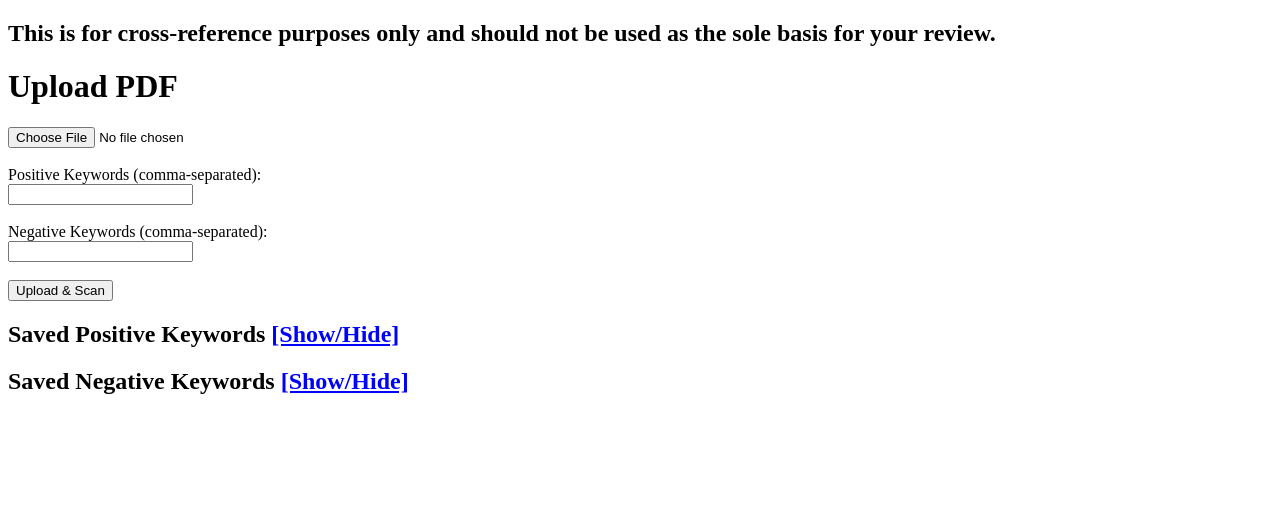
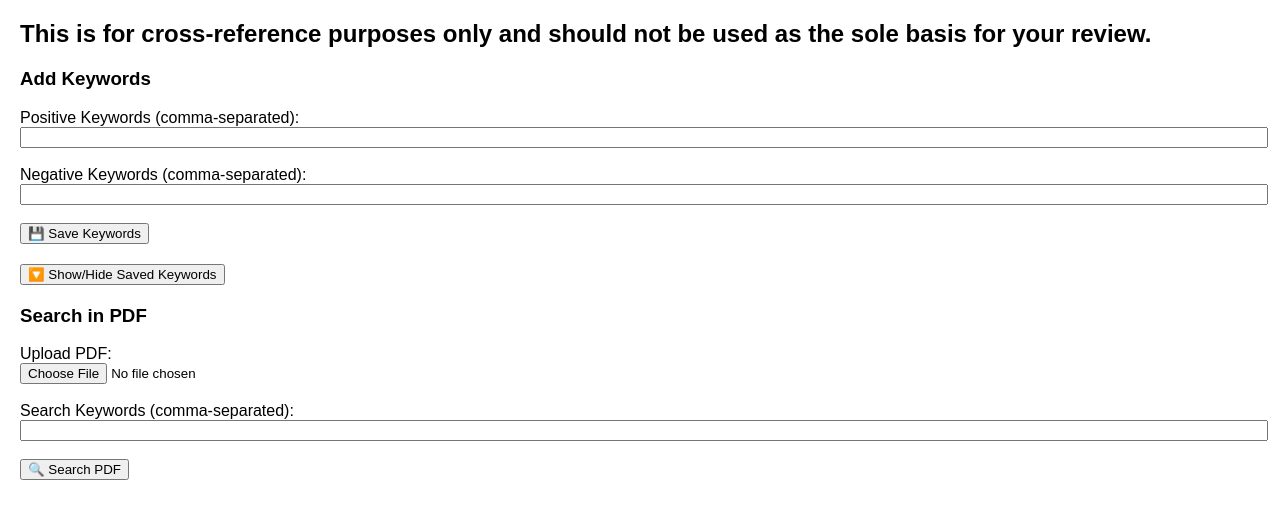
Before and after one commit to Aaronicc/pdf-keyword-search, a Flask app: page / in a window 1280 px wide. Shown: the top 519 px of the page. Run offline with Flask 3, Linux system fonts and the light colour scheme; data that the repository does not hold is empty.

Commit message:
Update index.html

```diff
--- a/templates/index.html
+++ b/templates/index.html
@@ -4,99 +4,92 @@
     <meta charset="UTF-8">
     <title>PDF Keyword Search</title>
     <style>
-        .toggle-button {
-            margin-top: 10px;
-            cursor: pointer;
-            color: blue;
-            text-decoration: underline;
+        body { font-family: Arial, sans-serif; margin: 20px; }
+        .section { margin-bottom: 20px; }
+        .hidden { display: none; }
+        .match-highlight { font-weight: bold; color: green; }
+    </style>
+    <script>
+        function toggleVisibility(id) {
+            const el = document.getElementById(id);
+            el.classList.toggle("hidden");
         }
-        .hidden {
-            display: none;
-        }
-    </style>
+    </script>
 </head>
 <body>
+
     <h2>This is for cross-reference purposes only and should not be used as the sole basis for your review.</h2>
 
-    <h1>Upload PDF</h1>
-    <form method="POST" enctype="multipart/form-data">
-        <input type="file" name="pdf" accept=".pdf" required><br><br>
+    <!-- Add Keywords Form -->
+    <div class="section">
+        <h3>Add Keywords</h3>
+        <form action="/add_keywords" method="POST">
+            <label>Positive Keywords (comma-separated):</label><br>
+            <input type="text" name="positive_keywords" style="width: 100%;"><br><br>
 
-        <label>Positive Keywords (comma-separated):</label><br>
-        <input type="text" name="positive_keywords"><br><br>
+            <label>Negative Keywords (comma-separated):</label><br>
+            <input type="text" name="negative_keywords" style="width: 100%;"><br><br>
 
-        <label>Negative Keywords (comma-separated):</label><br>
-        <input type="text" name="negative_keywords"><br><br>
+            <button type="submit">💾 Save Keywords</button>
+        </form>
+    </div>
 
-        <input type="submit" value="Upload & Scan">
-    </form>
-
-    <div>
-        <h2>Saved Positive Keywords <span class="toggle-button" onclick="toggleSection('posSection')">[Show/Hide]</span></h2>
-        <div id="posSection">
+    <!-- Toggle Saved Keywords -->
+    <div class="section">
+        <button onclick="toggleVisibility('savedKeywords')">🔽 Show/Hide Saved Keywords</button>
+        <div id="savedKeywords" class="hidden">
+            <h4>Saved Positive Keywords:</h4>
             <ul>
-                {% for k in pos_keywords %}
-                <li>
-                    <form method="POST" action="{{ url_for('edit', keyword_id=k[0]) }}" style="display:inline;">
-                        <input type="text" name="new_word" value="{{ k[1] }}">
-                        <button type="submit">Edit</button>
-                    </form>
-                    <form method="POST" action="{{ url_for('delete', keyword_id=k[0]) }}" style="display:inline;">
-                        <button type="submit">Delete</button>
-                    </form>
-                </li>
+                {% for kw in saved_pos_keywords %}
+                    <li>{{ kw }}</li>
+                {% endfor %}
+            </ul>
+            <h4>Saved Negative Keywords:</h4>
+            <ul>
+                {% for kw in saved_neg_keywords %}
+                    <li>{{ kw }}</li>
                 {% endfor %}
             </ul>
         </div>
     </div>
 
-    <div>
-        <h2>Saved Negative Keywords <span class="toggle-button" onclick="toggleSection('negSection')">[Show/Hide]</span></h2>
-        <div id="negSection">
+    <!-- PDF Upload & Search -->
+    <div class="section">
+        <h3>Search in PDF</h3>
+        <form action="/" method="POST" enctype="multipart/form-data">
+            <label>Upload PDF:</label><br>
+            <input type="file" name="pdf_file" required><br><br>
+
+            <label>Search Keywords (comma-separated):</label><br>
+            <input type="text" name="keywords" style="width: 100%;"><br><br>
+
+            <button type="submit">🔍 Search PDF</button>
+        </form>
+    </div>
+
+    <!-- Results -->
+    {% if results %}
+        <div class="section">
+            <h3>Search Results</h3>
             <ul>
-                {% for k in neg_keywords %}
-                <li>
-                    <form method="POST" action="{{ url_for('edit', keyword_id=k[0]) }}" style="display:inline;">
-                        <input type="text" name="new_word" value="{{ k[1] }}">
-                        <button type="submit">Edit</button>
-                    </form>
-                    <form method="POST" action="{{ url_for('delete', keyword_id=k[0]) }}" style="display:inline;">
-                        <button type="submit">Delete</button>
-                    </form>
-                </li>
+                {% for r in results %}
+                    <li>{{ r|safe }}</li>
                 {% endfor %}
             </ul>
         </div>
-    </div>
+    {% endif %}
 
-    {% if results %}
-        <h2>Keyword Matches</h2>
-        {% for page in results %}
-            <h3>Page {{ page.page }}</h3>
+    <!-- Summary -->
+    {% if counts %}
+        <div class="section">
+            <h3>Summary of Matches</h3>
             <ul>
-                {% for word, count in page.matches %}
-                    <li>{{ word }}: {{ count }} matches</li>
+                {% for k, v in counts.items() %}
+                    <li>{{ k }}: {{ v }} transaction{{ 's' if v != 1 else '' }}</li>
                 {% endfor %}
             </ul>
-        {% endfor %}
-
-        <h2>Total Keyword Counts</h2>
-        <ul>
-        {% for word, count in counts.items() %}
-            <li>{{ word }}: {{ count }}</li>
-        {% endfor %}
-        </ul>
-
-        {% if highlighted_pdf %}
-        <p><a href="{{ url_for('download_highlighted', filename=highlighted_pdf.split('/')[-1]) }}" target="_blank">Download Highlighted PDF</a></p>
-        {% endif %}
+        </div>
     {% endif %}
 
-    <script>
-        function toggleSection(id) {
-            const section = document.getElementById(id);
-            section.classList.toggle('hidden');
-        }
-    </script>
 </body>
 </html>
```
